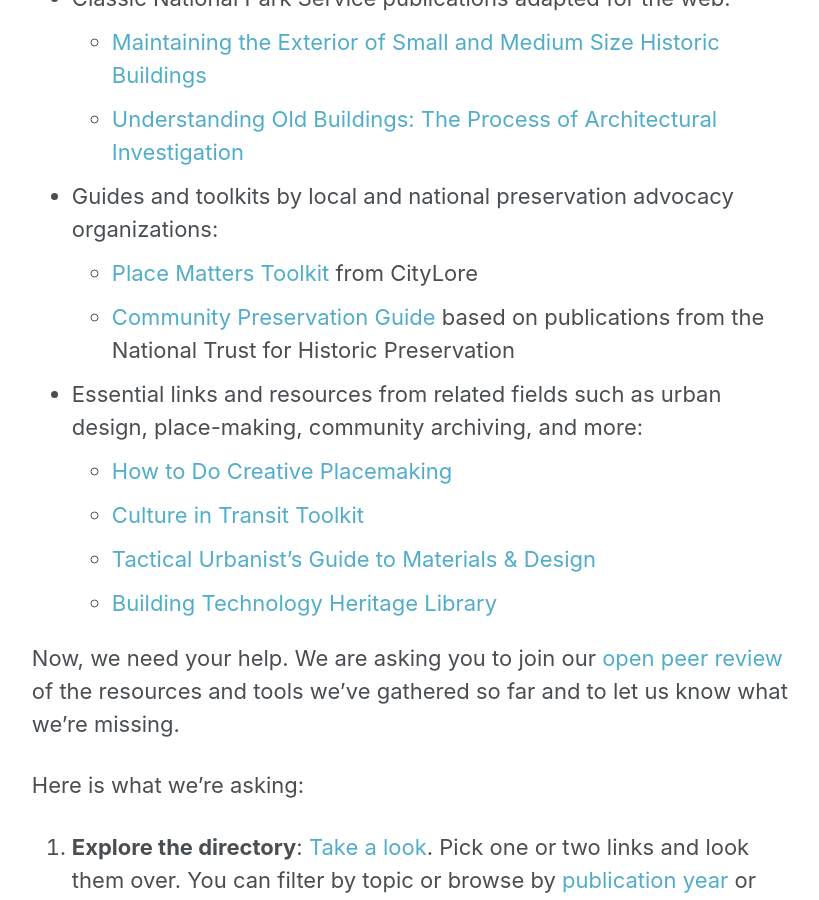
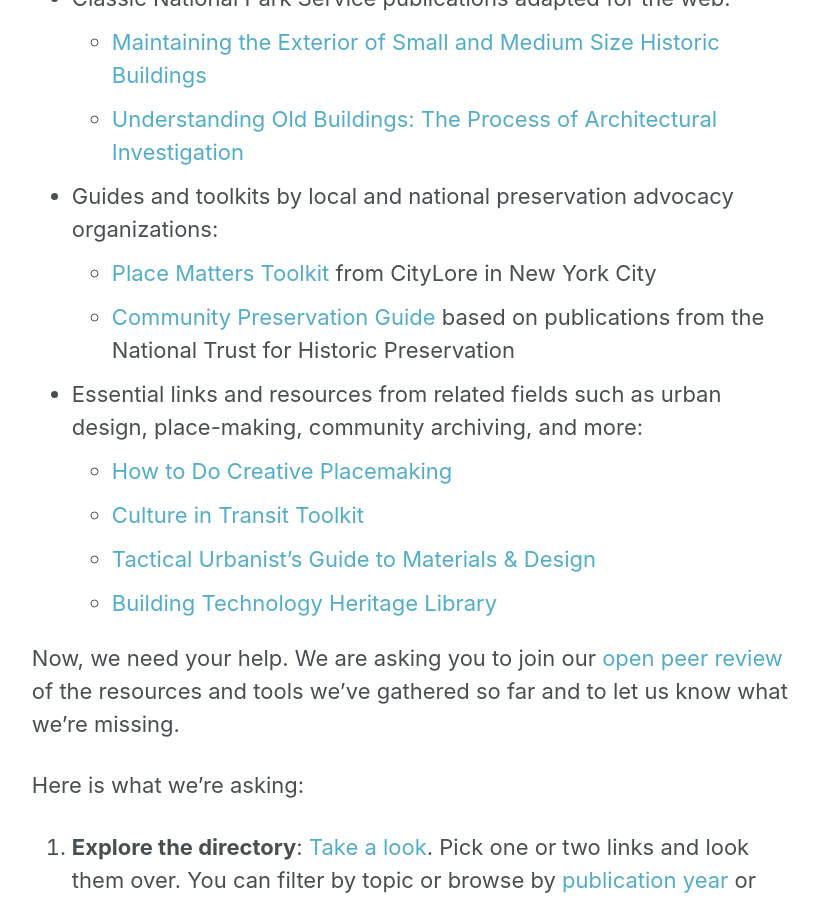
Before and after one commit to localpreservation/localpreservation.github.io, a Jekyll site: the page built from _posts/2017-02-06-localpast-open-review.md, in a window 1280 px wide and 900 px high, scrolled down 870 px. Shown: the whole window, without its empty margins (252-1071 px from the left). Built offline with Jekyll 4.4.1, drawn with Linux system fonts in a browser that asks for light colours.

Commit message:
Minor revision to add NYC location for CityLore

```diff
--- a/_posts/2017-02-06-localpast-open-review.md
+++ b/_posts/2017-02-06-localpast-open-review.md
@@ -16,7 +16,7 @@
   - [Maintaining the Exterior of Small and Medium Size Historic Buildings](https://localpreservation.github.io/resources/maintaining-exteriors/)
   - [Understanding Old Buildings: The Process of Architectural Investigation](https://localpreservation.github.io/resources/architectural-investigation/)
 - Guides and toolkits by local and national preservation advocacy organizations:
-  - [Place Matters Toolkit](https://localpreservation.github.io/resources/placematters/) from CityLore
+  - [Place Matters Toolkit](https://localpreservation.github.io/resources/placematters/) from CityLore in New York City
   - [Community Preservation Guide](https://localpreservation.github.io/resources/community/) based on publications from the National Trust for Historic Preservation
 - Essential links and resources from related fields such as urban design, place-making, community archiving, and more:
   - [How to Do Creative Placemaking](https://localpreservation.github.io/resources/how-to-creative-placemaking/)
```
